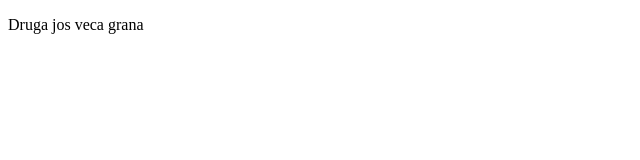
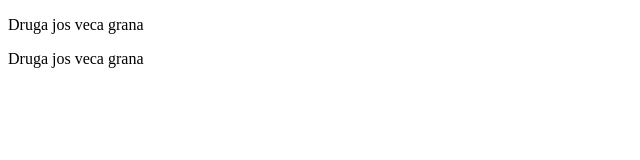
Before and after one commit to kposlek/Learning4, an Angular app: page / in a window 1280 px wide. Shown: the top 160 px of the page, without its empty margins (0-640 px from the left). Built offline with nearby package versions, Linux system fonts and the light colour scheme.

Commit message:
Duplicate text

```diff
--- a/src/app/components/input/input.component.html
+++ b/src/app/components/input/input.component.html
@@ -1 +1,2 @@
 <p>Druga jos veca grana</p>
+<p>Druga jos veca grana</p>
```
